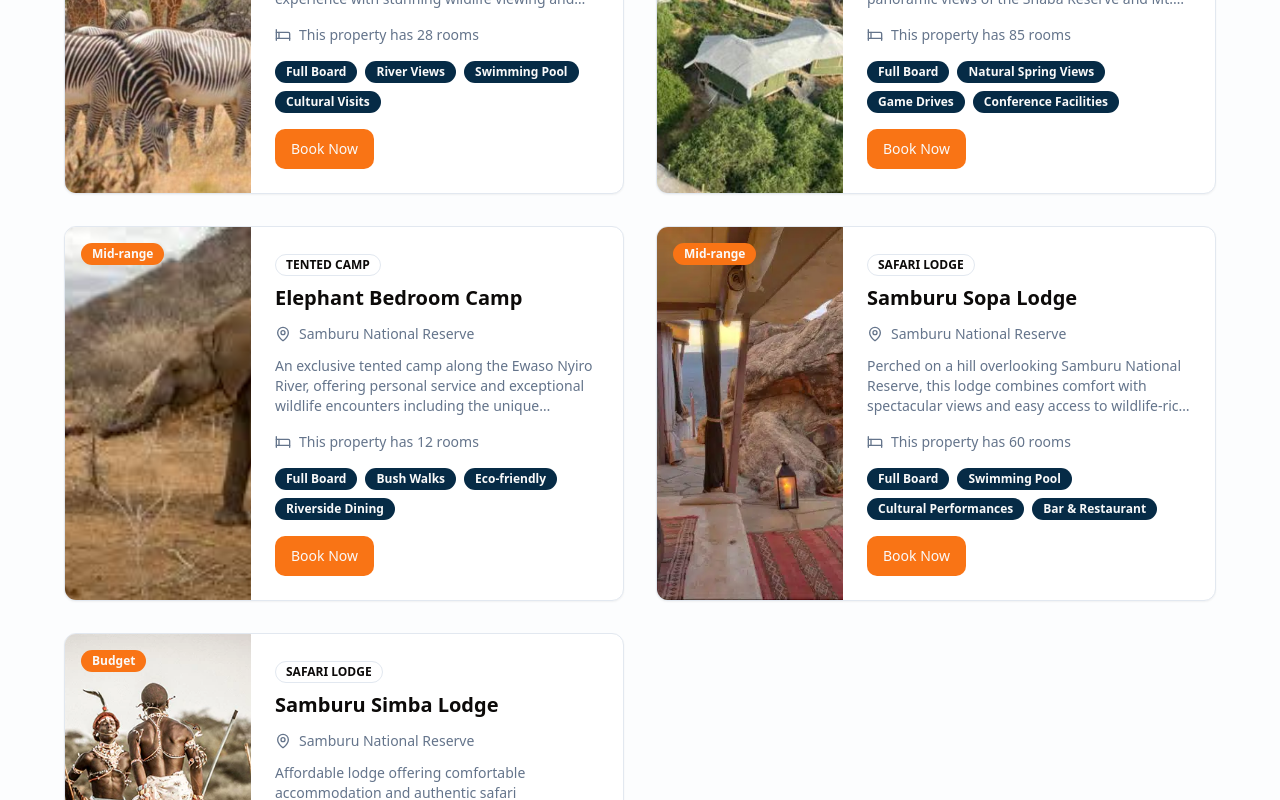
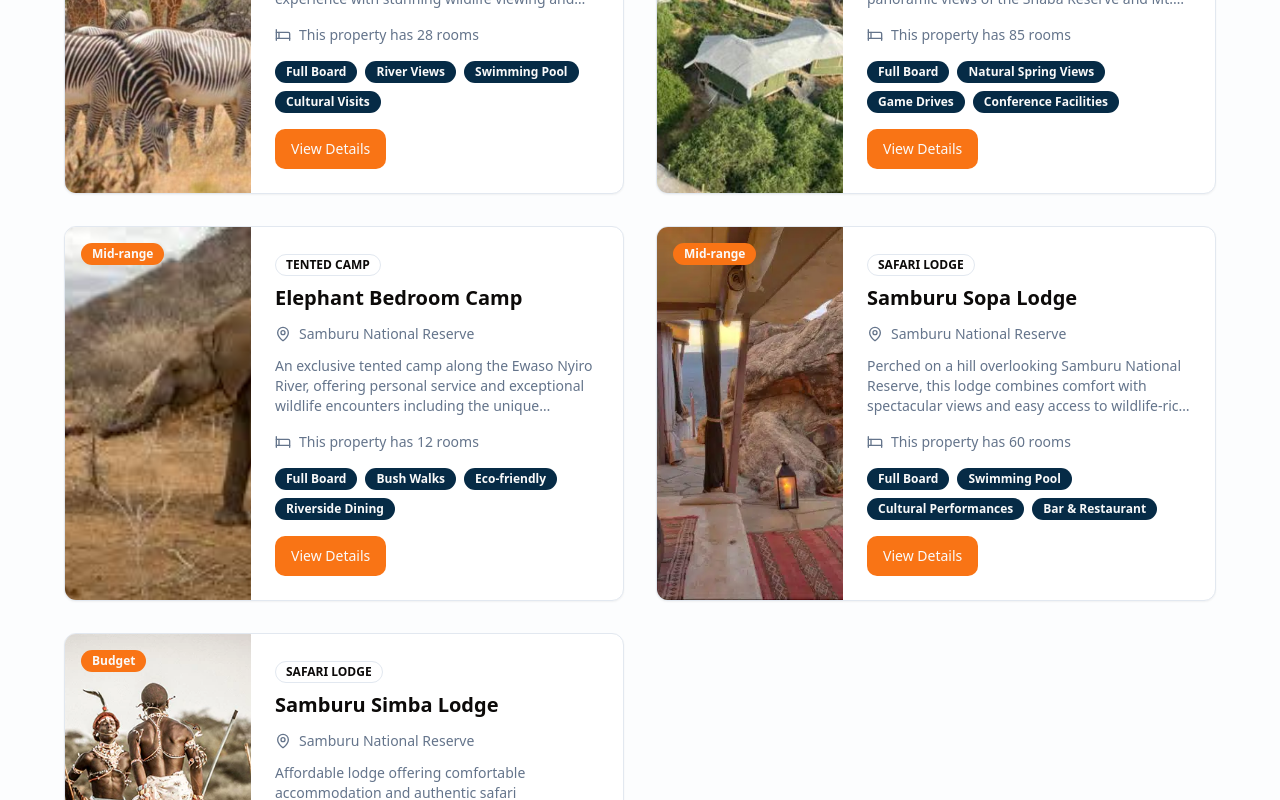
Before and after one commit to icey2030wangui-lab/karibu-getaway.work, a React (Vite) app: page /samburu in a window 1280 px wide. Shown: the part 1320-2120 px from the top of the page. Built offline with nearby package versions, Linux system fonts and the light colour scheme.

Commit message:
Change "Book Now" to "View Details"
Update button text for Samburu National accommodations.

```diff
--- a/src/pages/Samburu.tsx
+++ b/src/pages/Samburu.tsx
@@ -350,7 +350,7 @@ const Samburu = () => {
                       <BookingDialog
                         packageName={`${accommodation.name} - Samburu Safari`}
                         packagePrice={accommodation.pricing || "$600"}
-                        buttonText="Book Now"
+                        buttonText="View Details"
                         buttonVariant="default"
                       />
                     </CardContent>
```
